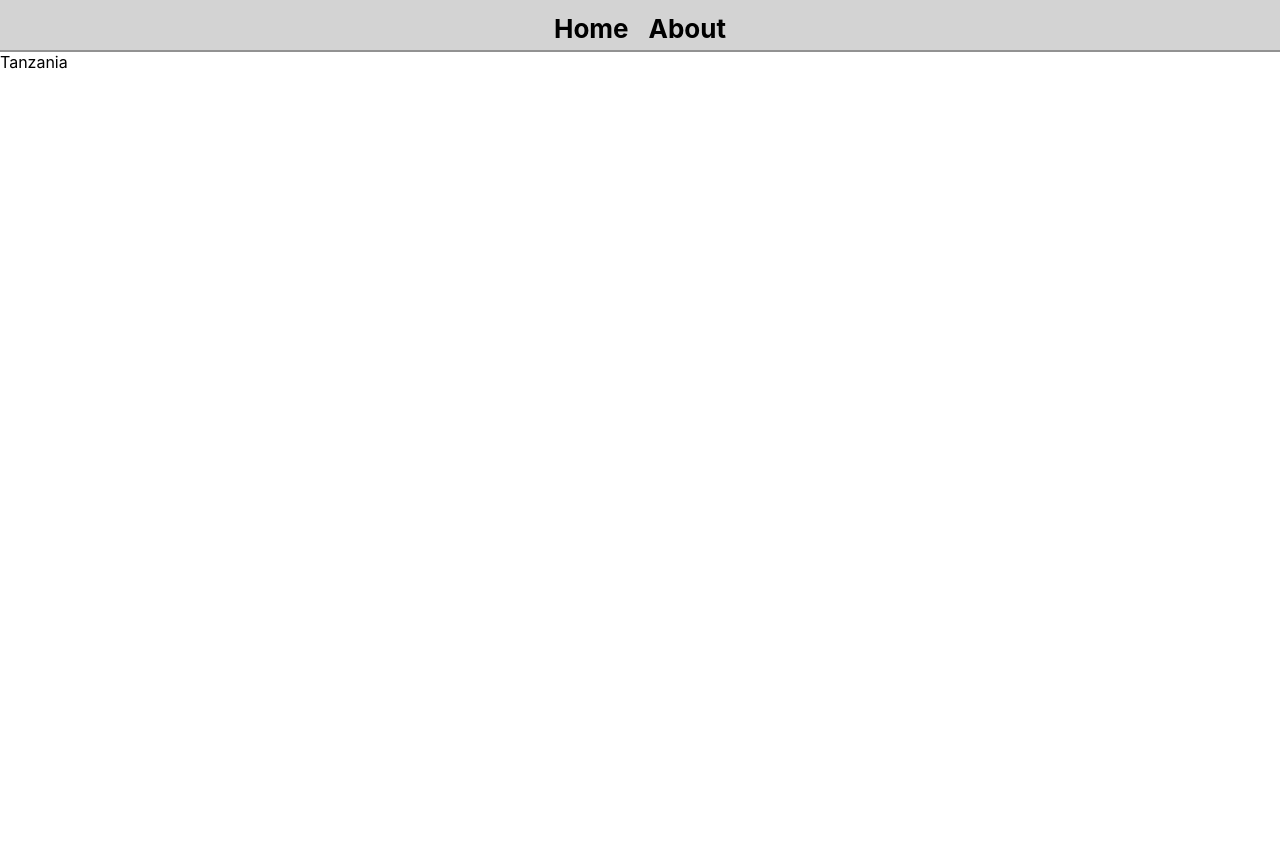
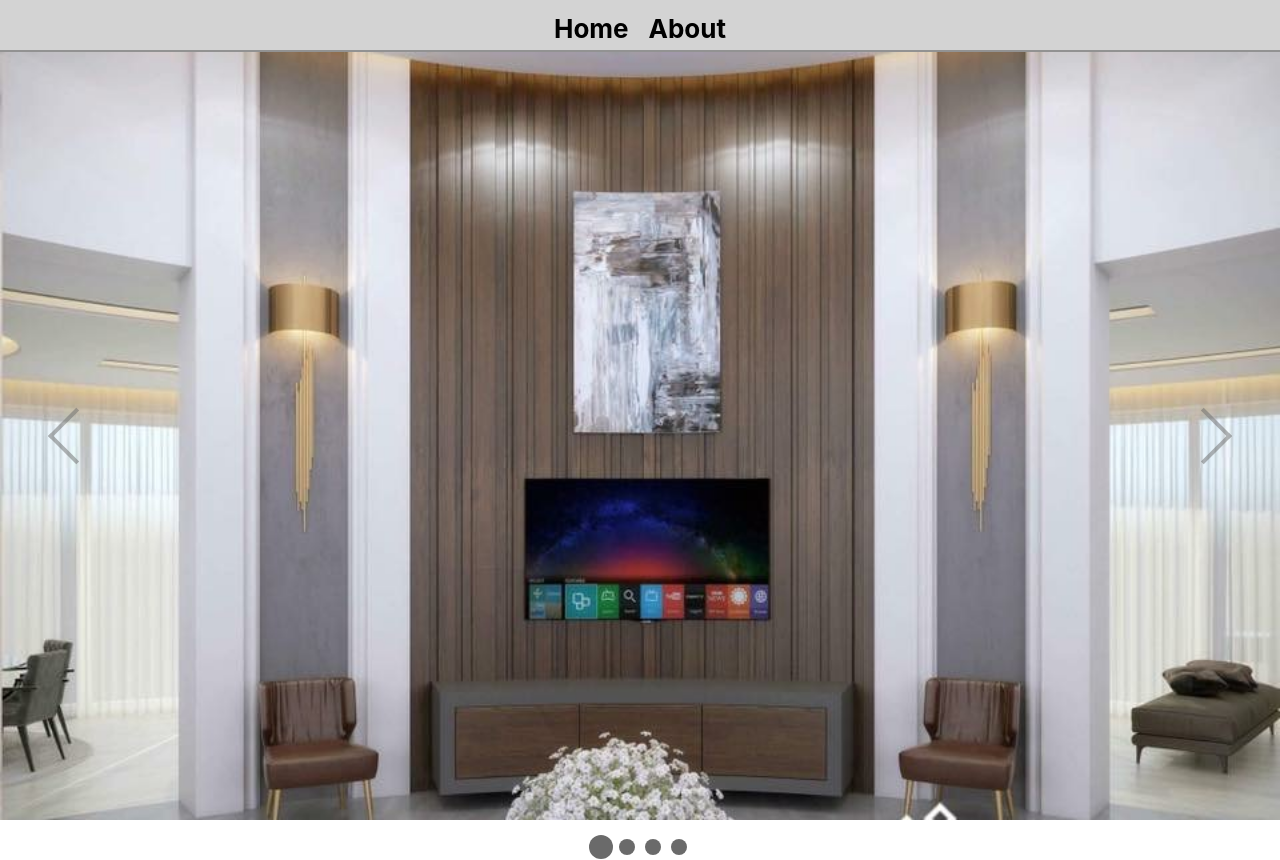
Before and after one commit to HassanObeid89/NaderPortfolio, a React (Create React App) app: page /Tanzania in a window 1280 px wide. Before the commit the page ends 800 px from the top, so only its background shows below. Built offline with nearby package versions, Linux system fonts and the light colour scheme.

Commit message:
Styled the react-awesome-slider and added the first project page Tanzania.

```diff
--- a/package.json
+++ b/package.json
@@ -6,6 +6,7 @@
     "@testing-library/jest-dom": "^5.11.9",
     "@testing-library/react": "^11.2.3",
     "@testing-library/user-event": "^12.6.2",
+    "node-sass": "^4.14.1",
     "react": "^17.0.1",
     "react-awesome-slider": "^4.1.0",
     "react-dom": "^17.0.1",
--- a/src/components/home/ProjectCard.jsx
+++ b/src/components/home/ProjectCard.jsx
@@ -1,7 +1,7 @@
 import React from 'react'
 import { Link } from 'react-router-dom'
 import Tanzania_3D_MAX_4 from '../../assets/tanzania/Tanzania_3D_MAX_4.JPG';
-import table from '../../assets/table.png'
+
 import '../../css/projectCard.css';
 function ProjectCard() {
     return (
--- a/src/components/projects/Tanzania.jsx
+++ b/src/components/projects/Tanzania.jsx
@@ -1,9 +1,38 @@
 import React from 'react'
 
+// AwesomeSlider
+import AwesomeSlider from 'react-awesome-slider';
+import CoreStyles from 'react-awesome-slider/src/core/styles.scss';
+import AnimationStyles from 'react-awesome-slider/src/styled/cube-animation/cube-animation.scss';
+
+// Images
+import tanzania1 from '../../assets/tanzania/Tanzania_3D_MAX_1.JPG'
+import tanzania2 from '../../assets/tanzania/Tanzania_3D_MAX.JPG'
+import tanzania3 from '../../assets/tanzania/Tanzania_3D_MAX_3.JPG'
+import tanzania4 from '../../assets/tanzania/Tanzania_3D_MAX_4.JPG'
+
+// CSS
+import '../../css/projectCard.css'
+
 function Tanzania() {
+    const slider = (
+        <AwesomeSlider
+            animation='cubeAnimation'
+            cssModule={[CoreStyles, AnimationStyles]}
+            // fillParent='true'
+            // style={{ width: '40%', margin: '10px'}}
+            >
+            <div  data-src={tanzania1} />
+            <div data-src={tanzania2} />
+            <div data-src={tanzania3} />
+            <div data-src={tanzania4} />
+
+
+        </AwesomeSlider>
+    );
     return (
         <div>
-            Tanzania
+            {slider}
         </div>
     )
 }
--- a/src/css/projectCard.css
+++ b/src/css/projectCard.css
@@ -34,7 +34,9 @@
     box-shadow:5px 5px 16px rgba(163, 177, 198, 0.5);
 }
 
-
+img {
+    object-fit: fill;
+}
 
 .view_button {
     width: 100%;
@@ -47,3 +49,8 @@
     font-weight: bolder;
     font-size: medium;
 }
+
+/* .slider {
+    height: 80px;
+    width: 0px;
+} */
```
Also changed, not shown: 2 other files (tests, documents, lock files or other folders).
